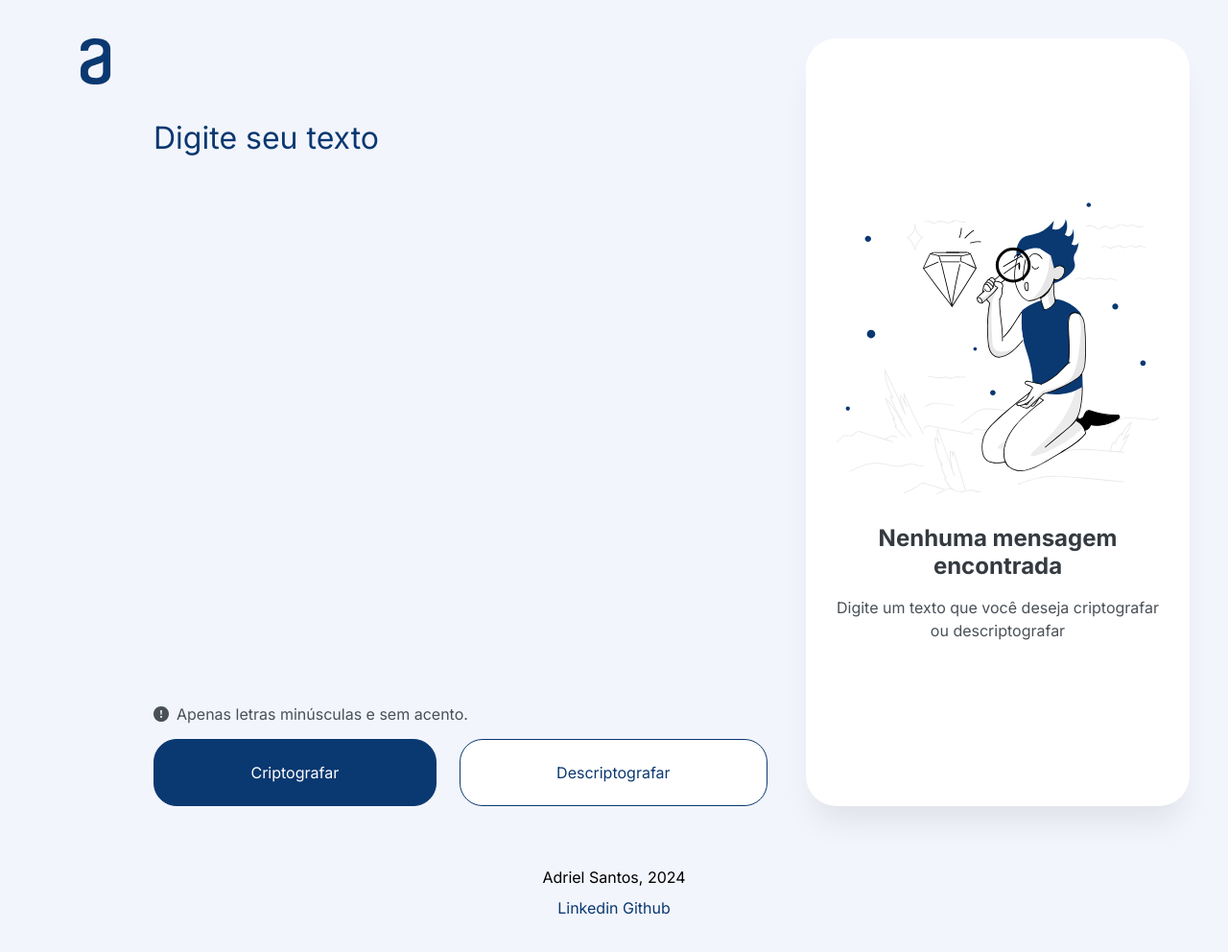
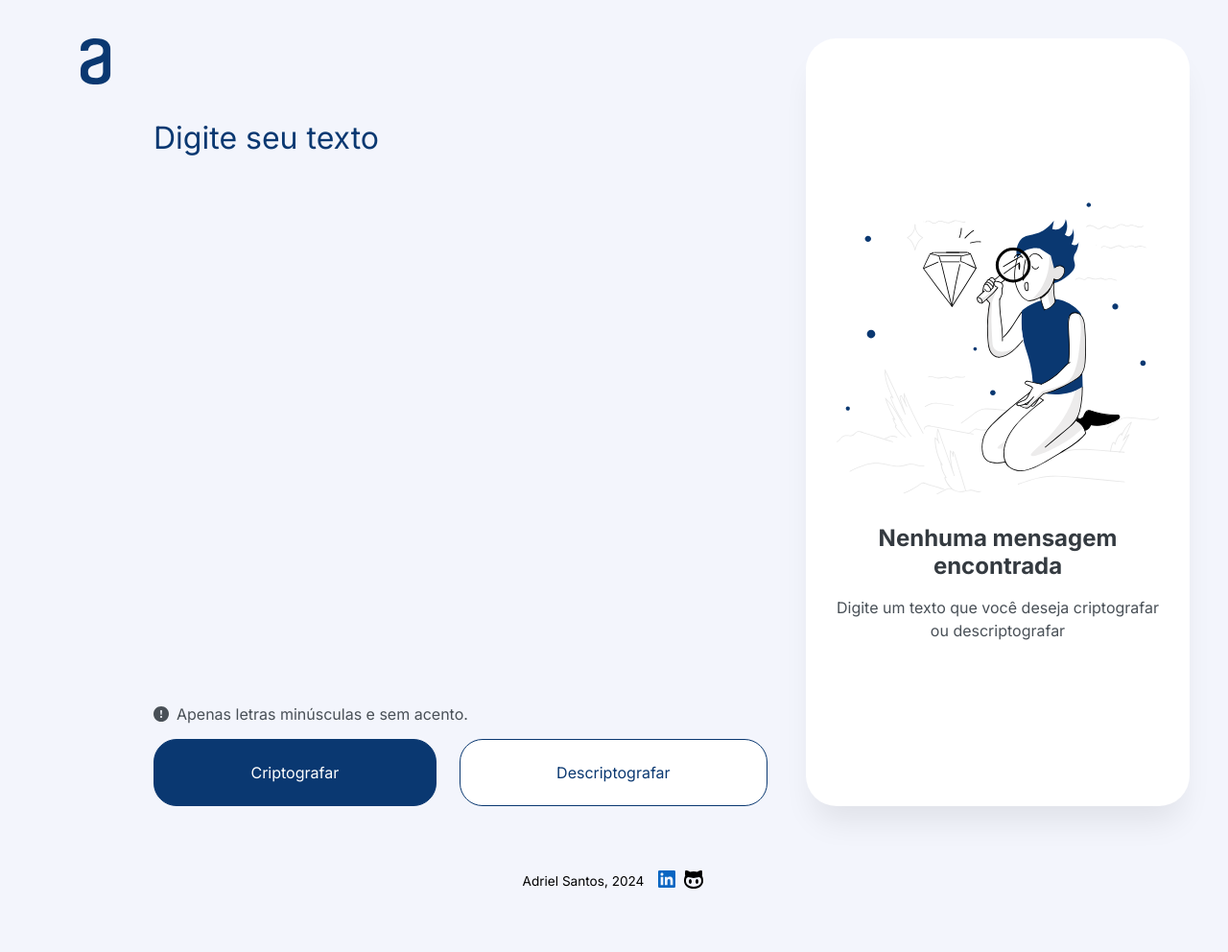
Before and after one commit to br-adriel/js-oracle-one-decodificador, a plain HTML site: page index.html in a window 1280 px wide. Shown: the whole page at 96% size. After the commit the page ends 971 px from the top, so only its background shows below. Drawn offline with Linux system fonts and the light colour scheme.

Commit message:
feat: Implement footer social links

```diff
--- a/assets/css/styles.css
+++ b/assets/css/styles.css
@@ -191,12 +191,27 @@ footer {
   display: flex;
   justify-content: center;
   align-items: center;
-  flex-direction: column;
   margin-top: 64px;
   gap: 12px;
+  font-size: 0.85rem;
 }
 
-footer .social-link {
+footer .social-links {
   display: flex;
-  gap: 8px;
+  align-items: center;
+  gap: 4px;
 }
+
+footer .social-links a {
+  transition: transform 300ms ease-out;
+}
+
+footer .social-links a:hover {
+  transform: scale(1.1);
+}
+
+footer .social-links img {
+  width: 24px;
+  height: 24px;
+  object-fit: contain;
+}
--- a/index.html
+++ b/index.html
@@ -54,8 +54,22 @@
       <footer>
         <p>Adriel Santos, 2024</p>
         <div class="social-links">
-          <a href="" rel="noopener noreferrer" title="LinkedIn"> Linkedin </a>
-          <a href="" rel="noopener noreferrer" title="Github"> Github </a>
+          <a
+            href="https://www.linkedin.com/in/adriel-fsantos/"
+            rel="noopener noreferrer"
+            target="_blank"
+            title="LinkedIn"
+          >
+            <img src="./assets/icons/linkedin.svg" alt="Logo do LinkedIn" />
+          </a>
+          <a
+            href="https://github.com/br-adriel"
+            rel="noopener noreferrer"
+            target="_blank"
+            title="Github"
+          >
+            <img src="./assets/icons/github.svg" alt="Logo do Github" />
+          </a>
         </div>
       </footer>
     </div>
```
